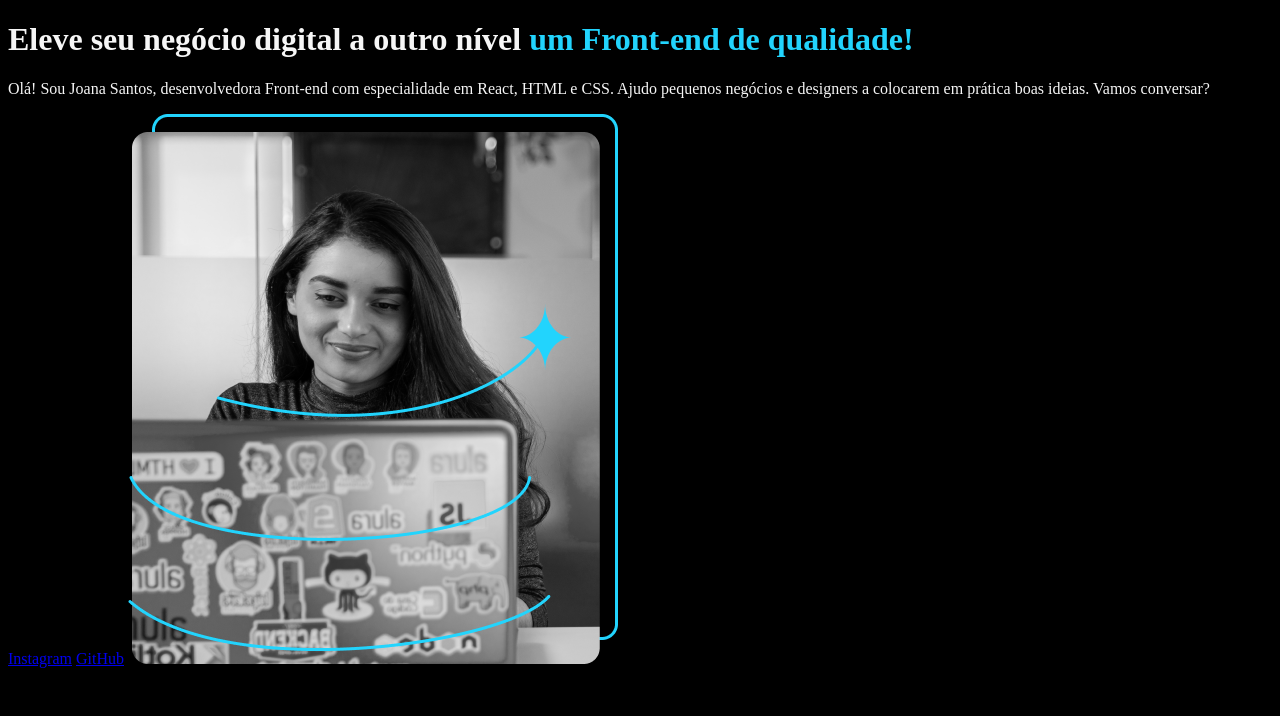
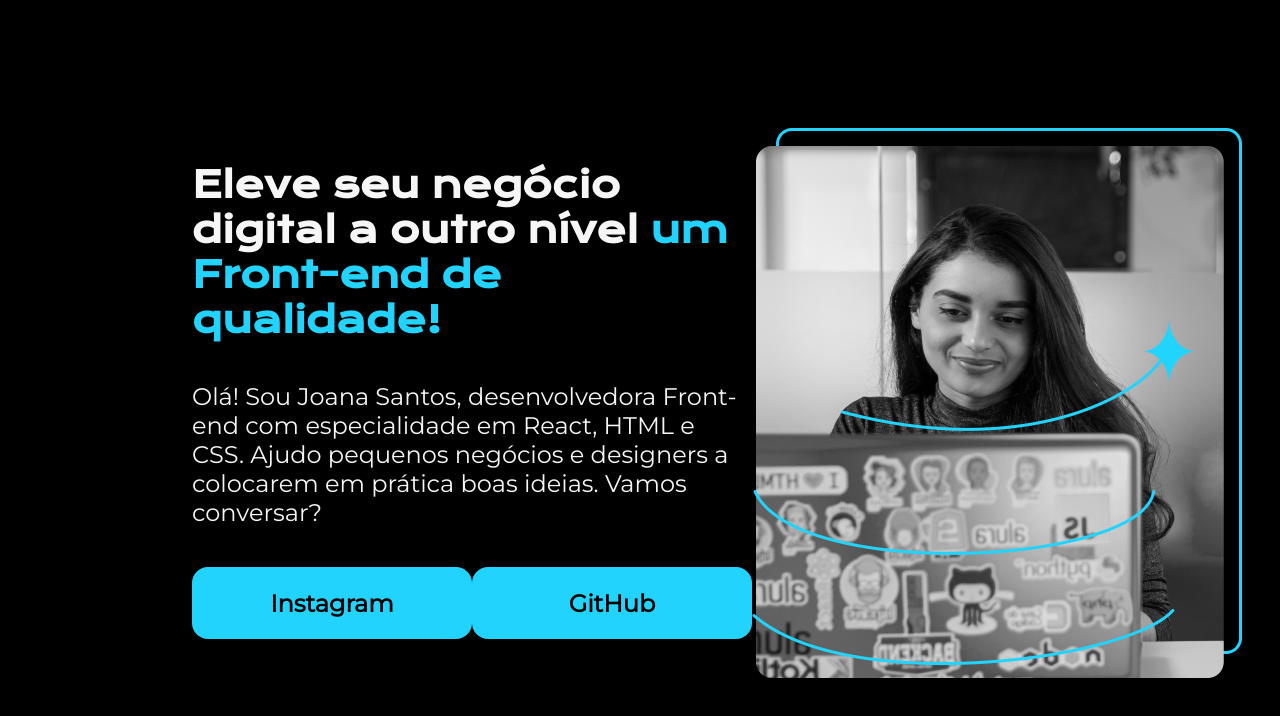
Before and after one commit to YarleiCruz98/A_partir_do-zero_HTML_e_CSS_para_projetos_web, a plain HTML site: page index.html in a window 1280 px wide. Drawn offline with nearby package versions, Linux system fonts and the light colour scheme.

Commit message:
HTML e CSS: Classes, posicionamento e Flexbox

```diff
--- a/index.html
+++ b/index.html
@@ -8,14 +8,18 @@
 </head>
 <body>
     <header></header>
-    <main>
-        <h1>Eleve seu negócio digital a outro nível
-            <strong>um Front-end de qualidade!</strong> </h1>
-        <p>Olá! Sou Joana Santos, desenvolvedora Front-end com especialidade em React,
-             HTML e CSS. Ajudo pequenos negócios e designers a colocarem em prática
-             boas ideias. Vamos conversar?</p>
-        <a href="https://instagram.com">Instagram</a>
-        <a href="https://github.com">GitHub</a>
+    <main class="apresentacao">
+        <section class="apresentacao__conteudo">
+            <h1 class="apresentacao__conteudo_titulo">Eleve seu negócio digital a outro nível
+                <strong class="titulo-destaque">um Front-end de qualidade!</strong> </h1>
+            <p class="apresentacao__conteudo_texto">Olá! Sou Joana Santos, desenvolvedora Front-end com especialidade em React,
+                    HTML e CSS. Ajudo pequenos negócios e designers a colocarem em prática
+                    boas ideias. Vamos conversar?</p>
+            <div class="apresentacao__links">
+            <a class="apresentacao__links__link" href="https://instagram.com">Instagram</a>
+            <a class="apresentacao__links__link" href="https://github.com">GitHub</a>
+            </div>
+        </section>
         <img src="imagem.png" alt="Foto da Joana Santos Programando">
     </main>
     <footer></footer>
--- a/style.css
+++ b/style.css
@@ -1,8 +1,60 @@
+@import url('https://fonts.googleapis.com/css2?family=Krona+One&family=Montserrat&display=swap');
+
+* {
+    margin: 0;
+    padding: 0;
+}
+
 body {
+    height: 100vh;
+    box-sizing: border-box;
     background-color:#000;
     color: #F6F6F6;
 }
 
-strong{
+.titulo-destaque {
     color: #22D4FD;
 }
+
+.apresentacao {
+    margin: 10% 15%;
+    display: flex;
+    align-items: center;
+    justify-content: space-between;
+}
+
+.apresentacao__conteudo {
+    width: 615px;
+    height: 482px;
+    display: flex;
+    flex-direction: column;
+    gap: 40px;
+}
+
+.apresentacao__conteudo_titulo {
+    font-size: 36px;
+    font-family: 'Krona One', sans-serif;
+}
+
+.apresentacao__conteudo_texto {
+    font-size: 24px;
+    font-family: 'Montserrat', sans-serif;
+}
+
+.apresentacao__links{
+    display: flex;
+    justify-content: space-between;
+}
+
+.apresentacao__links__link {
+    background-color: #22D4FD;
+    width: 280px;
+    text-align: center;
+    border-radius: 16px;
+    font-size: 24px;
+    font-weight: 600;
+    padding: 21.5px 0px;
+    text-decoration: none;
+    color: #000;
+    font-family: 'Montserrat', sans-serif;
+}
```
